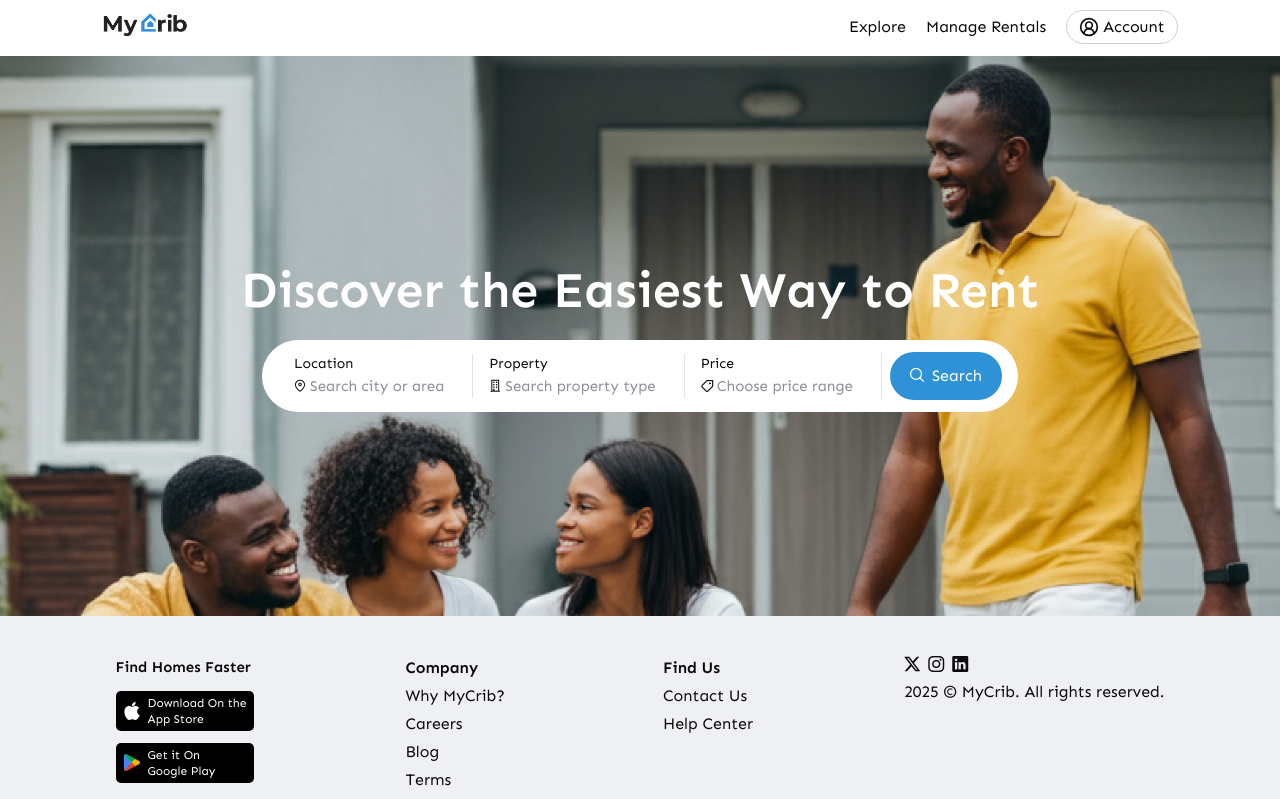
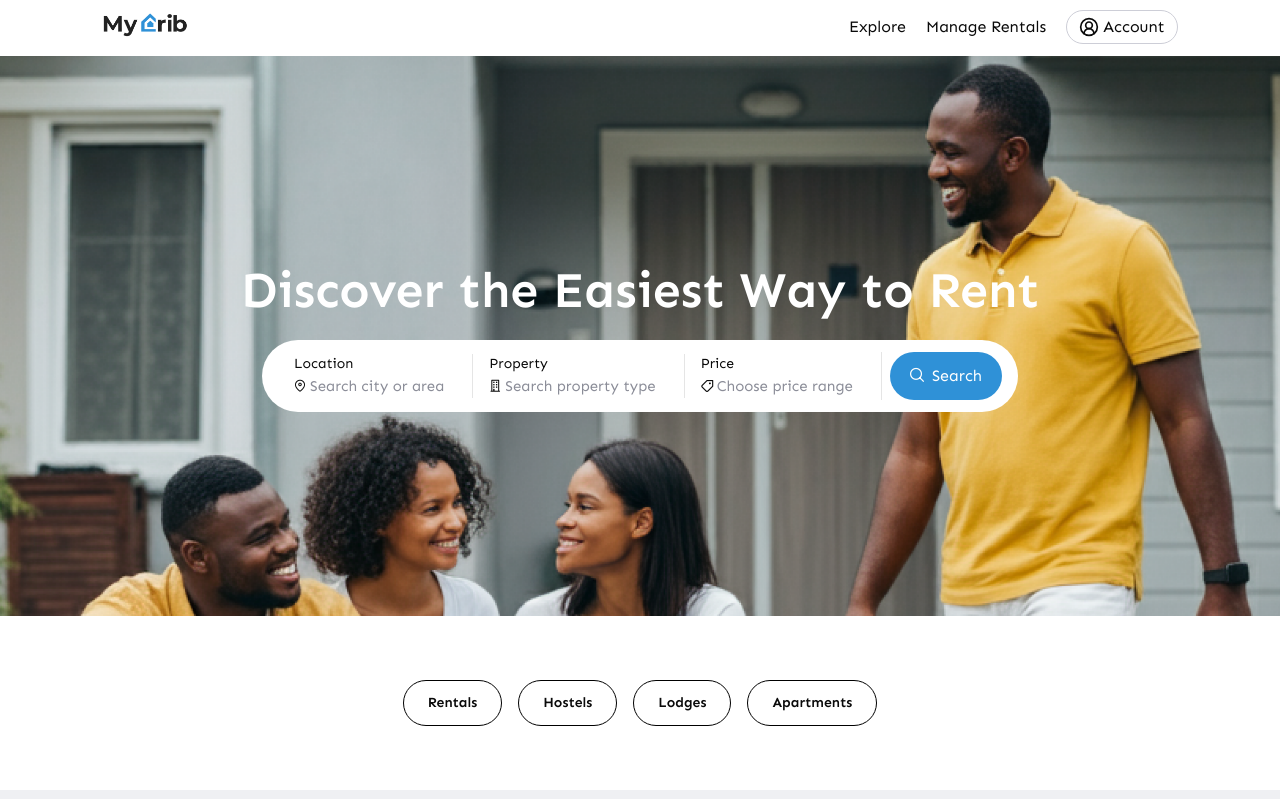
Before and after one commit to aetotechs/mc-frontend, a React (Vite) app: page / in a window 1280 px wide. Shown: the top 799 px of the page. Built offline with nearby package versions, Linux system fonts and the light colour scheme.

Commit message:
added netflify config

```diff
--- a/src/client/components/authentication/auth_forms/LogIn.jsx
+++ b/src/client/components/authentication/auth_forms/LogIn.jsx
@@ -93,9 +93,9 @@ export function Login() {
       {currentStep === 1 && (
         <>
           <h2 className="text-left font-bold text-[24px]">Welcome to MyCrib</h2>
-          <p className="text-base">
+          <p className="flex gap-2 text-base">
             <span className="text-[#62636C]">No account? </span>
-            <p onClick={() => dispatchAuth(true, false, true) } className="font-medium">Signup</p>
+            <p onClick={() => dispatchAuth(true, false, true) } className="font-medium cursor-pointer">Signup</p>
           </p>
           <div>
             <label className="block mb-1 font-medium text-md">Email</label>
--- a/src/client/pages/Home.jsx
+++ b/src/client/pages/Home.jsx
@@ -1,12 +1,18 @@
-import React, { useEffect } from "react";
+import React, { useEffect, useState } from "react";
 import Header from "../components/global/Header";
 import Footer from "../components/global/Footer";
 
 const Home = () => {
+  const [categories, setCategories] = useState([
+    { name: "RENTALS", label: "Rentals" },
+    { name: "HOSTELS", label: "Hostels" },
+    { name: "LODGES", label: "Lodges" },
+    { name: "APARTMENTS", label: "Apartments" },
+  ])
   return (
     <div>
       <Header />
-      <div className="bg-hero bg-cover relative  bg-center h-[70vh] flex justify-center items-center flex-col gap-5">
+      <section className="bg-hero bg-cover relative  bg-center h-[70vh] flex justify-center items-center flex-col gap-5">
         <h3 className="font-extrabold text-[50px] leading-[60px] text-white">
           Discover the Easiest Way to Rent
         </h3>
@@ -60,7 +66,19 @@ const Home = () => {
             </div>
           </div>
         </div>
-      </div>
+      </section>
+
+      {/* Categories section */}
+      <section className="bg-white flex gap-4 justify-center my-16">
+        {categories.map((category, index) => (
+          <p className="font-bold hover:text-white text-sm hover:bg-black border cursor-pointer border-black px-6 py-3 rounded-full">{category.label}</p>
+        ))}
+      </section>
+
+      {/* Listings section */}
+      <section className="">
+        {/*  */}
+      </section>
 
       <Footer />
     </div>
```
Also changed, not shown: 1 other file (tests, documents, lock files or other folders).
